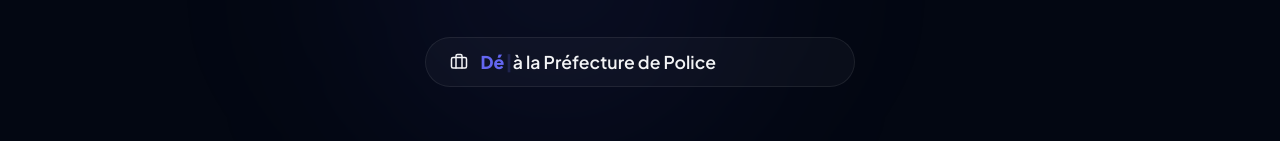
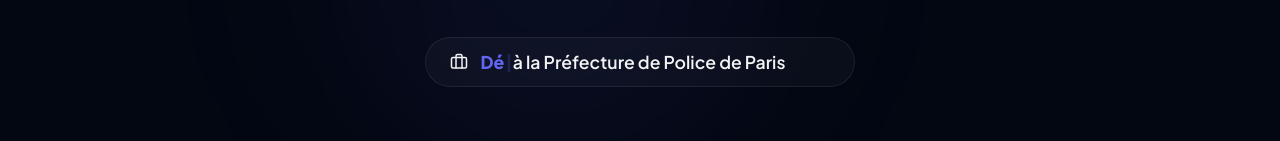
Before and after one commit to DaluxOnFlux/Portfolio, a React (Vite) app: page / in a window 1280 px wide. Shown: the part 410-551 px from the top of the page. Built offline with nearby package versions, Linux system fonts and the light colour scheme.

Commit message:
Update titre job

```diff
--- a/src/App.jsx
+++ b/src/App.jsx
@@ -87,7 +87,9 @@
                   deleteSpeed: 50,
                 }}
               />
-              <span className="company-name">à la Préfecture de Police</span>
+              <span className="company-name">
+                à la Préfecture de Police de Paris
+              </span>
             </div>
           </div>
         </motion.div>
```
